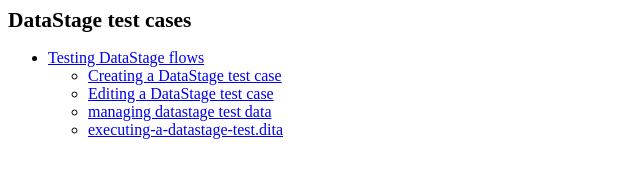
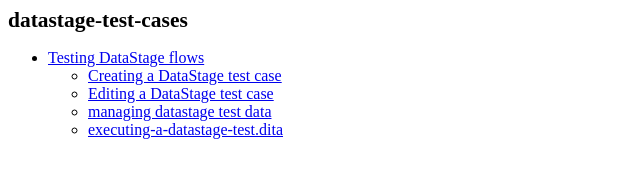
Before and after one commit to DataMigrators/cpd-docs.mettleci.io, a plain HTML site: page index.html in a window 1280 px wide. Shown: the full height of the page, 0-640 px from the left. Drawn offline with Linux system fonts and the light colour scheme.

Commit message:
Deploying to gh-pages from @ DataMigrators/cpd-docs.mettleci.io@83276dd34b0258f26f4a72191b2b729fc21cd239 🚀

```diff
--- a/html5/index.html
+++ b/index.html
@@ -5,11 +5,11 @@
       <meta charset="UTF-8">
       <meta name="copyright" content="(C) Copyright 2024">
       <meta name="generator" content="DITA-OT">
-      <title>DataStage test cases</title>
+      <title>datastage-test-cases</title>
       <link rel="stylesheet" type="text/css" href="commonltr.css">
    </head>
    <body>
-      <h1 class="title topictitle1">DataStage test cases</h1>
+      <h1 class="title topictitle1">datastage-test-cases</h1>
       <nav>
          <ul class="map">
             <li class="topicref"><a href="testing-datastage-flows.html">Testing DataStage flows</a><ul>
```
Also changed, not shown: commonltr.css (renamed from html5/commonltr.css), commonrtl.css (renamed from html5/commonrtl.css), creating-a-datastage-test-case.html (renamed from html5/creating-a-datastage-test-case.html), datastage-testing-concepts.html (renamed from html5/datastage-testing-concepts.html), editing-a-datastage-test.html (renamed from html5/editing-a-datastage-test.html), executing-a-datastage-test-case.html (renamed from html5/executing-a-datastage-test-case.html), high-volume-tests.html (renamed from html5/high-volume-tests.html), images/ds-test-case-capture.png (renamed from html5/images/ds-test-case-capture.png), images/ds-test-case-execution.png (renamed from html5/images/ds-test-case-execution.png), images/ds-test-case-generate-csv.png (renamed from html5/images/ds-test-case-generate-csv.png), images/ds-test-case-selective-stubbing.png (renamed from html5/images/ds-test-case-selective-stubbing.png), managing-datastage-test-data.html (renamed from html5/managing-datastage-test-data.html), migrating-datastage-tests-from-older-versions.html (renamed from html5/migrating-datastage-tests-from-older-versions.html), test-specification-format.html (renamed from html5/test-specification-format.html), 2 more files.
